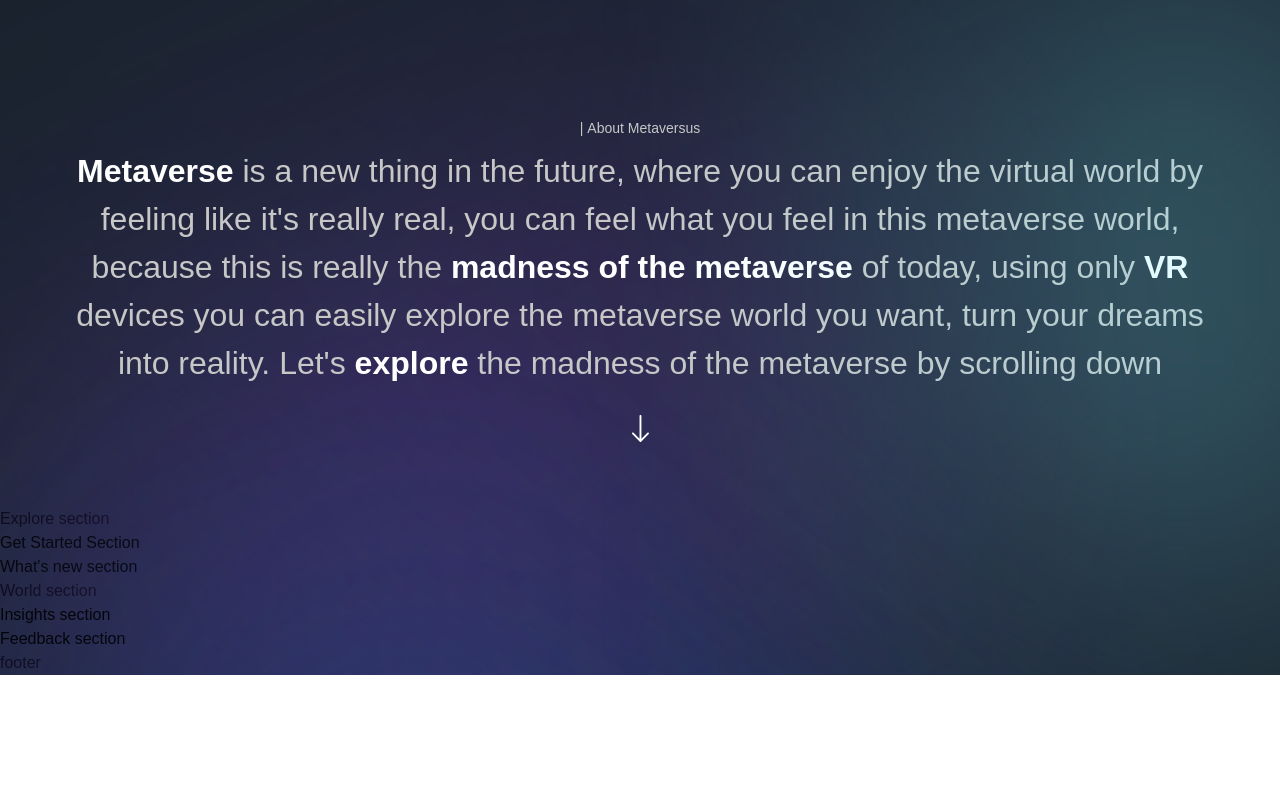
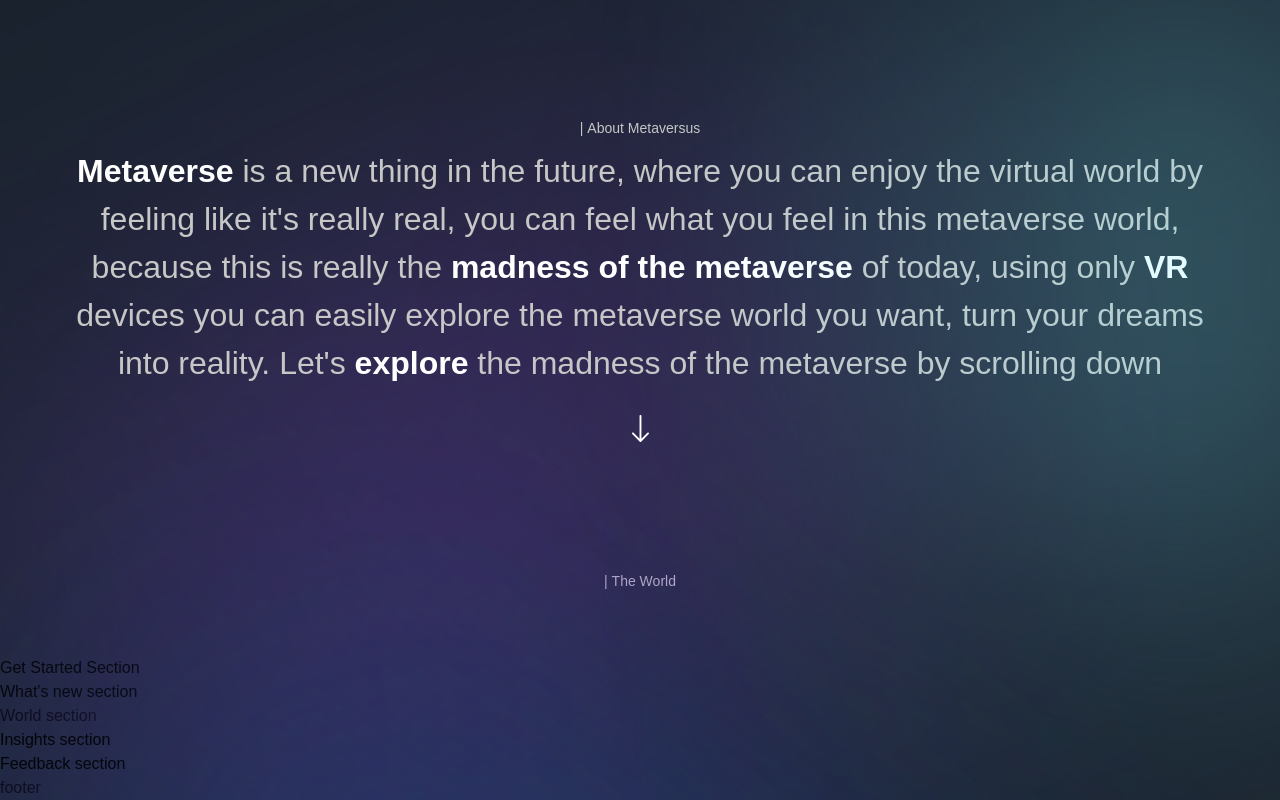
Before and after one commit to anggriawanmr/metaversus, a Next.js app: page / in a window 1280 px wide. Shown: the part 1050-1850 px from the top of the page. Before the commit the page ends 1725 px from the top, so only its background shows below. Built offline with nearby package versions, Linux system fonts and the light colour scheme; a web font is replaced by a local one.

Commit message:
add initial styles and import to Explore component :hammer:

```diff
--- a/sections/Explore.jsx
+++ b/sections/Explore.jsx
@@ -1,8 +1,24 @@
 'use client';
 
+import { useState } from 'react';
+import { motion } from 'framer-motion';
+
+import styles from '../styles';
+import { ExploreCard, TitleText, TypingText } from '../components';
+import { staggerContainer } from '../utils/motion';
+import { exploreWorlds } from '../constants';
+
 const Explore = () => (
-  <section>
-    Explore section
+  <section className={`${styles.paddings}`} id="explore">
+    <motion.div
+      variants={staggerContainer}
+      initial="hidden"
+      whileInView="show"
+      viewport={{ once: false, amount: 0.25 }}
+      className={`${styles.innerWidth} mx-auto flex flex-col`}
+    >
+      <TypingText title="| The World" textStyles="text-center" />
+    </motion.div>
   </section>
 );
 
```
